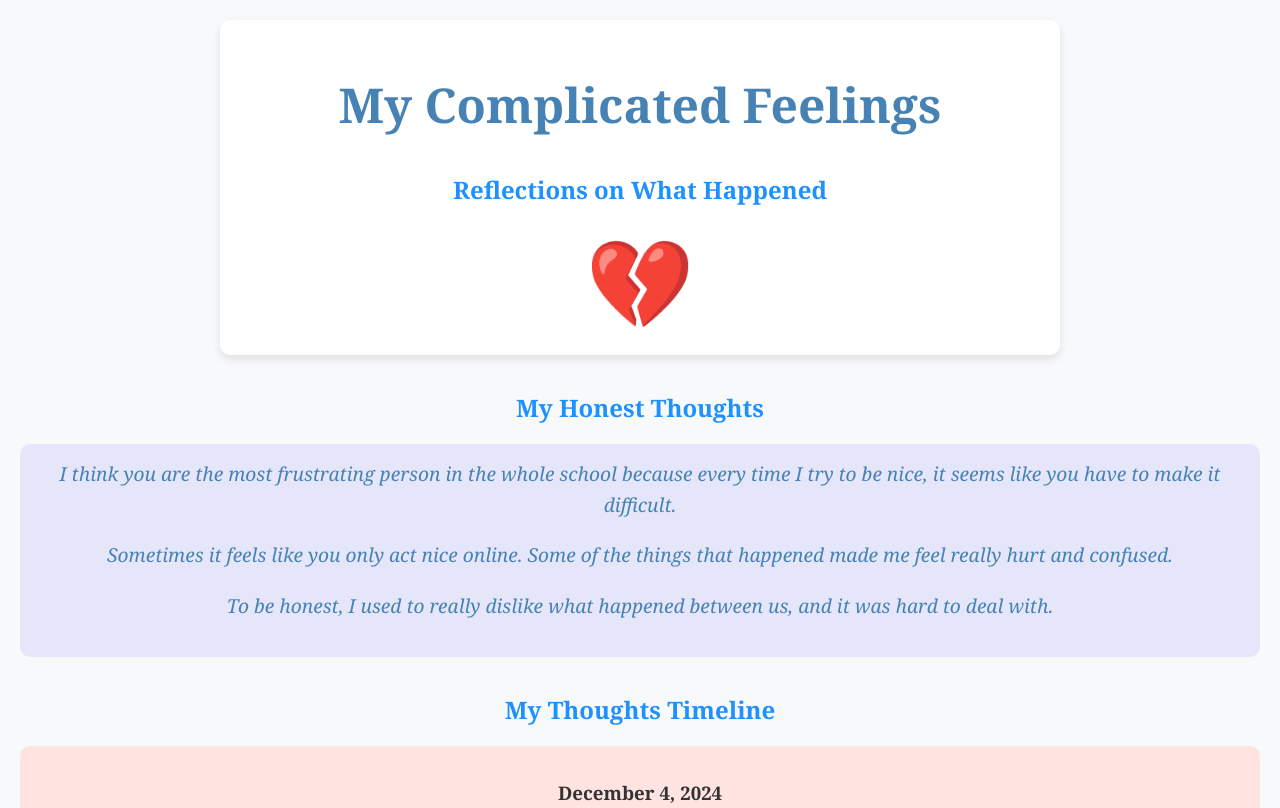
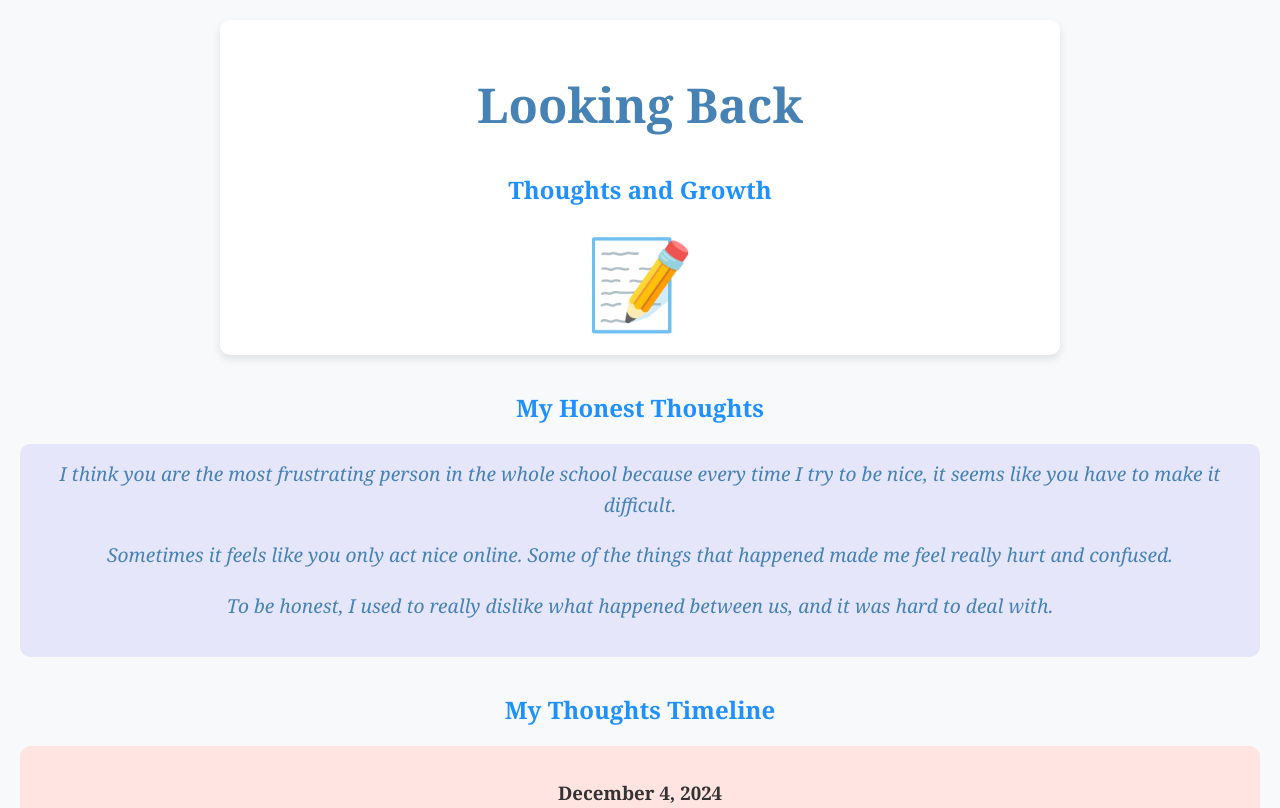
Before and after one commit to PoisonedTillDeath/My-Complicated-Feelings, a plain HTML site: page index.html in a window 1280 px wide. Shown: the top 808 px of the page. Drawn offline with Linux system fonts and the light colour scheme.

Commit message:
Change title and update headings in index.html

```diff
--- a/index.html
+++ b/index.html
@@ -3,7 +3,7 @@
   <head>
     <meta charset="UTF-8">
     <meta name="viewport" content="width=device-width, initial-scale=1.0">
-    <title>Why I Hate Maddie</title>
+    <title>Looking Back – Personal Reflection Page</title>
     <style>
       body {
         font-family: 'Georgia', serif;
@@ -91,11 +91,12 @@
     </style>
   </head>
   <body>
- <div class="container">
-  <h1>My Complicated Feelings</h1>
-  <h2>Reflections on What Happened</h2>
-  <div class="heart">💔</div>
+<div class="container">
+  <h1>Looking Back</h1>
+  <h2>Thoughts and Growth</h2>
+  <div class="heart">📝</div>
 </div>
+
 
 
       <section id="message">
```
